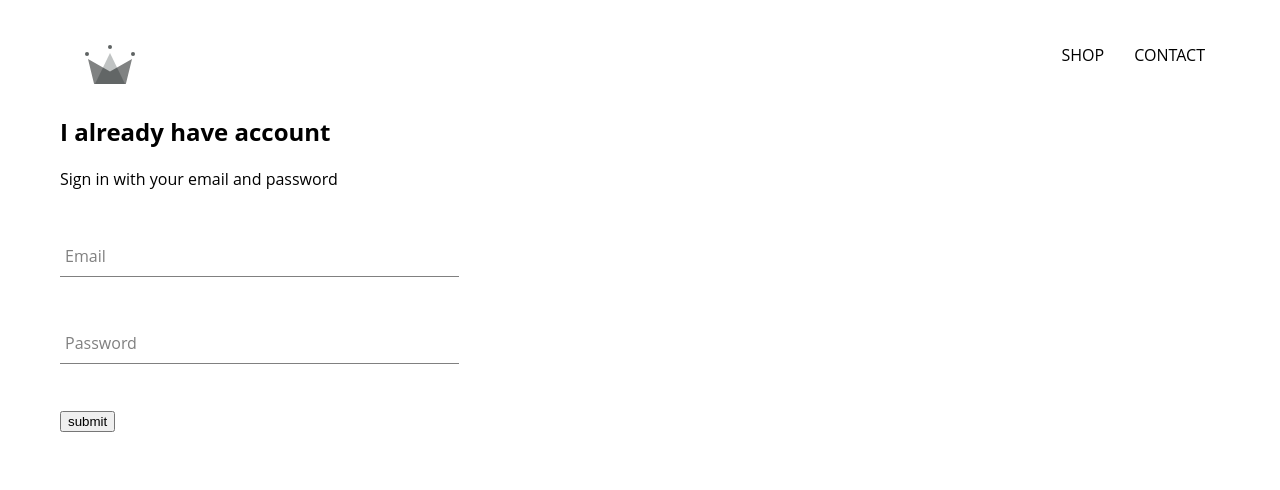
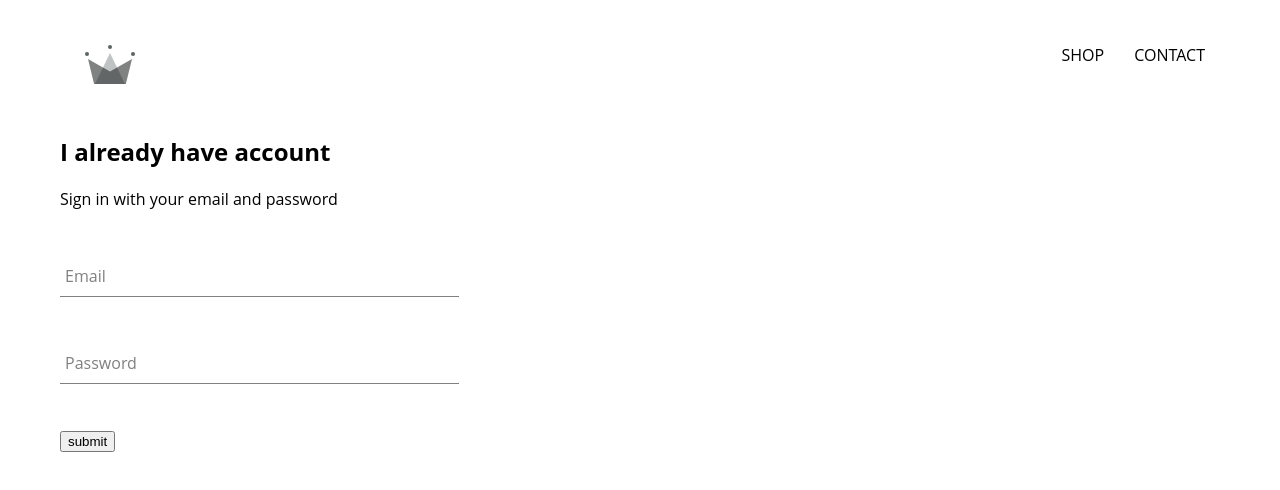
Before and after one commit to mickewasowski/e-commerce-site, a React (Create React App) app in the folder e-commerce-clothing/: page /signin in a window 1280 px wide. Shown: the top 490 px of the page. Built offline with nearby package versions, Linux system fonts and the light colour scheme; a web font is replaced by a local one.

Commit message:
sign in component styling

```diff
--- a/e-commerce-clothing/src/components/sign-in/sign-in.styles.scss
+++ b/e-commerce-clothing/src/components/sign-in/sign-in.styles.scss
@@ -1,3 +1,9 @@
 .sign-in{
     width: 30vw;
+    display: flex;
+    flex-direction: column;
+
+    .title{
+        margin: 10px 0;
+    }
 }
```
